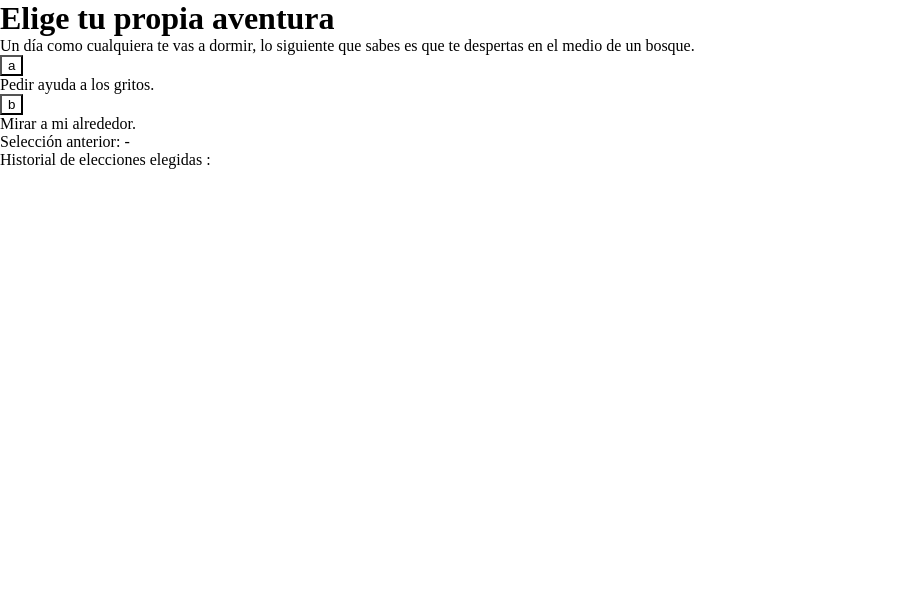
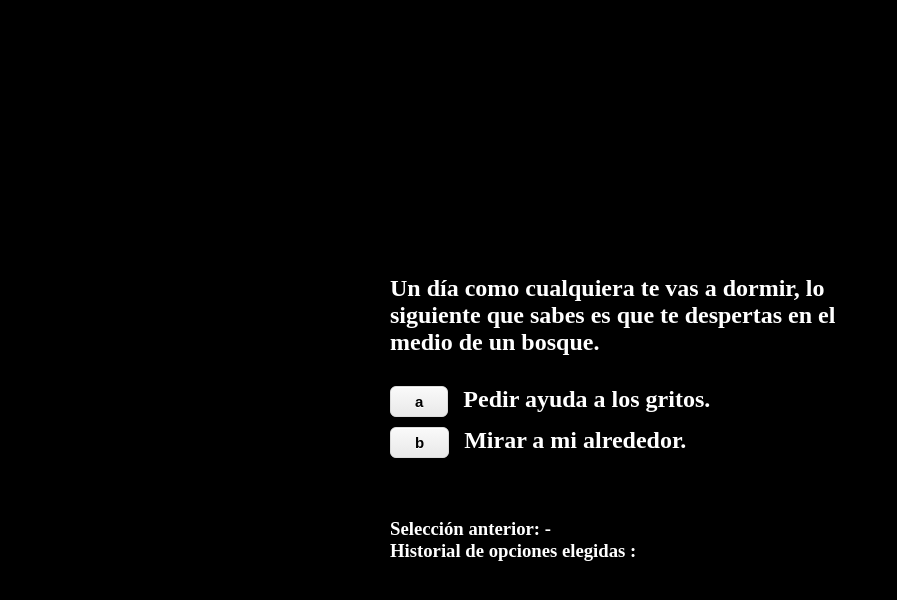
Before and after one commit to Adrianita13/EntregableFrontEnd3, a React (Create React App) app: page / in a window 1280 px wide. Shown: the top 600 px of the page, without its empty margins (0-897 px from the left). Built offline with nearby package versions, Linux system fonts and the light colour scheme; a web font is replaced by a local one.

Commit message:
version final

```diff
--- a/src/App.js
+++ b/src/App.js
@@ -3,7 +3,7 @@ import Aventura from "./components/Aventura";
 
 function App() {
   return (
-    <div className="App">
+    <div className="layout">
     <Aventura/>
     </div>
   );
--- a/src/components/Aventura.jsx
+++ b/src/components/Aventura.jsx
@@ -2,11 +2,11 @@ import React from 'react';
 import HistoriaItem from "./HistoriaItem";
 import data from "./data.json";
 
-class Aventura extends React.Component{
-    constructor(props){
+class Aventura extends React.Component {
+    constructor(props) {
         super(props);
-        this.state={
-            historiaCompleta: []
+        this.state = {
+            historialOpciones: []
         }
         this.agregarItem = this.agregarItem.bind(this)
     }
@@ -14,31 +14,32 @@ class Aventura extends React.Component{
     agregarItem(item) {
         this.setState(prevState => {
             return {
-                historiaCompleta: [...prevState.historiaCompleta, item]
+                historialOpciones: [...prevState.historialOpciones, item]
             }
         })
     }
 
-    render(){
+    render() {
 
-        const historiaCompletaLength =  this.state.historiaCompleta.length
 
-        const anteultimo = historiaCompletaLength > 0 ? this.state.historiaCompleta[historiaCompletaLength - 1].letra : "-"
 
-        //TODO ; sacar el 5 harcoded y calcularlo aca dinamicamente
-       return(
+        const ultimaOpcion = this.state.historialOpciones.length > 0 ? this.state.historialOpciones[this.state.historialOpciones.length - 1].letra : "-"
+
+
+        return (
             <div>
                 <h1> Elige tu propia aventura </h1>
-            <HistoriaItem data={data} agregarItem={this.agregarItem} finDeLasOpciones={5} />
-            <p> Selección anterior: {anteultimo}</p>
-            <p> Historial de elecciones elegidas : {} </p>
-
+                <HistoriaItem data={data} agregarItem={this.agregarItem} />
+                <div className="recordatorio">
+                    <h3> Selección anterior: {ultimaOpcion}</h3>
+                    <h3> Historial de opciones elegidas : {
                         <ul>
-                {this.state.historiaCompleta.map(function(item) {
+                            {this.state.historialOpciones.map(function (item) {
                                 return (<li key={item.id}>{item.letra}</li>)
                             }
                             )}
-            </ul>
+                        </ul>} </h3>
+                </div>
             </div>
         )
     }
--- a/src/components/Button.jsx
+++ b/src/components/Button.jsx
@@ -4,10 +4,10 @@ class Button extends React.Component {
 
 
     render() {
-        const {handleClick,opcion, enabled}= this.props;
+        const {handleClick,opcion, deshabilitarBoton}= this.props;
 
         return (
-            <button onClick={handleClick}  disabled={!enabled} > {opcion} </button>
+            <button className="botones" onClick={handleClick}  disabled={!deshabilitarBoton} >{opcion}</button>
         )
     }
 }
--- a/src/components/HistoriaItem.jsx
+++ b/src/components/HistoriaItem.jsx
@@ -17,28 +17,25 @@ class HistoriaItem extends React.Component {
         e.preventDefault()
         this.setState(prevState => {
             return {
-                ...prevState,
+
                 numeroHistoria: prevState.numeroHistoria + 1,
-                letraHistoria: e.target.textContent.trim()
+                letraHistoria: e.target.textContent
             }
-        }, () => {
-
-
-            const { agregarItem } = this.props
-            const historiaActual = this.getHistoriaActual()
-            agregarItem({id : historiaActual.id, letra : e.target.textContent.trim()})
         }
-
+            , () => {
+                const { agregarItem } = this.props
+                const historiaElegida = this.getHistoriaElegida()
+                agregarItem({ id: historiaElegida.id, letra: this.state.letraHistoria })
+            }
         )
-
 
     }
 
-    getHistoriaActual() {
+    getHistoriaElegida() {
 
         const { data } = this.props;
 
-        const identificador =  this.state.numeroHistoria + this.state.letraHistoria;
+        const identificador = this.state.numeroHistoria + this.state.letraHistoria;
 
         const historiaActual = data.find(historia => historia.id === identificador)
         return historiaActual;
@@ -49,27 +46,28 @@ class HistoriaItem extends React.Component {
     render() {
         console.log("render");
 
-        const { finDeLasOpciones } = this.props
+        const finDeLasOpciones = (this.props.data.length + 1) / 2
 
+        const historiaActual = this.getHistoriaElegida()
 
-        const historiaActual = this.getHistoriaActual()
-
-        const enabled = this.state.numeroHistoria < finDeLasOpciones
+        const deshabilitarBoton = this.state.numeroHistoria < finDeLasOpciones
 
         return (
             <>
-                <p>{historiaActual.historia} </p>
+                <h2 className="historia">{historiaActual.historia} </h2>
 
-                <Button handleClick={this.handleClick} opcion="a" enabled={enabled} />
-                <p>{historiaActual.opciones.a}</p>
-                <Button handleClick={this.handleClick} opcion="b"  enabled={enabled} />
-                <p>{historiaActual.opciones.b}</p>
-
-
-
+                <div className="opciones">
+                    <div className="opcion"><Button handleClick={this.handleClick} opcion="a" deshabilitarBoton={deshabilitarBoton} />
+                        <h2>{historiaActual.opciones.a}</h2> </div>
+                    <div className="opcion">
+                        <Button handleClick={this.handleClick} opcion="b" deshabilitarBoton={deshabilitarBoton} />
+                        <h2>{historiaActual.opciones.b}</h2>
+                    </div>
+                </div>
             </>
         )
     }
 
+
 }
 export default HistoriaItem;
--- a/src/index.css
+++ b/src/index.css
@@ -1,7 +1,7 @@
 * {
   margin: 0;
   box-sizing: border-box;
-  background-color: white;
+  background-color: black;
 }
 .layout {
   height: 100vh;
@@ -62,3 +62,7 @@
   position: relative;
   top: 1px;
 }
+
+.botones:disabled {
+  background-color: grey;
+}
```
Lines whose indentation alone changed are shown as unchanged.
